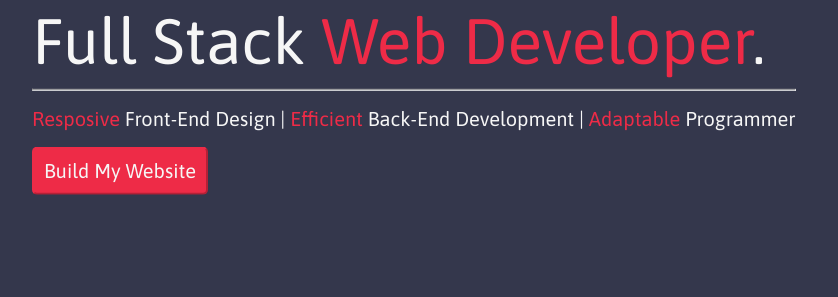
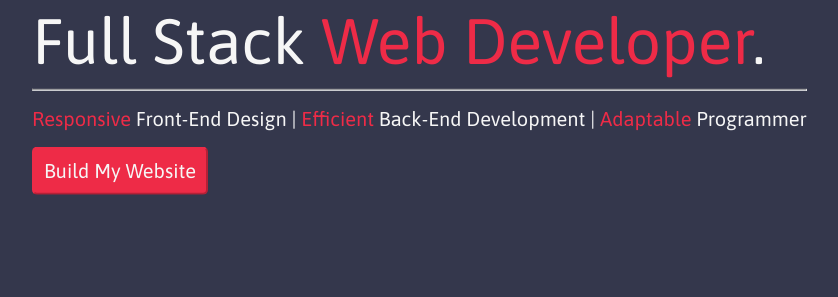
Before and after one commit to adamjoyce/adam-joyce-web-portfolio, a Django app: page / in a window 1280 px wide. Shown: the part 378-675 px from the top of the page, without its empty margins (8-846 px from the left). Run offline with Django 3.2, Linux system fonts and the light colour scheme.

Commit message:
Update index.html
Spelling correction

```diff
--- a/templates/index.html
+++ b/templates/index.html
@@ -11,7 +11,7 @@
     <span class="emphasis">Web Developer</span>.
   </h1>
   <hr>
-  <p><span class="emphasis">Resposive</span> Front-End Design |
+  <p><span class="emphasis">Responsive</span> Front-End Design |
   <br class="responsive-break" />
   <span class="emphasis">Efficient</span> Back-End Development |
   <br class="responsive-break" />
```
